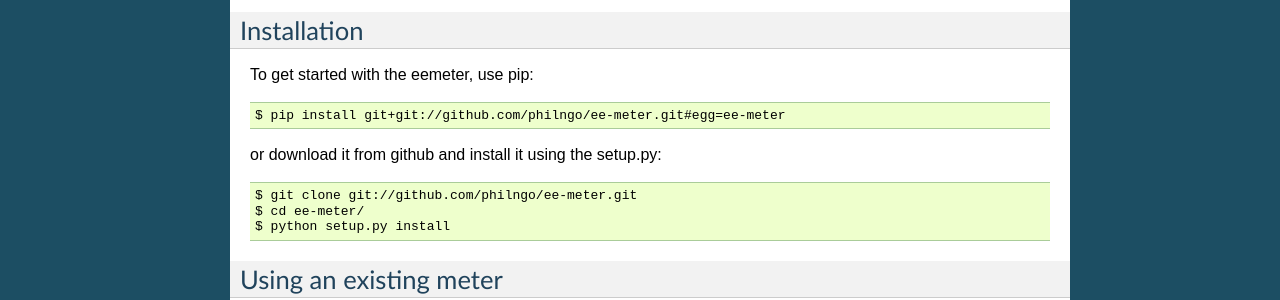
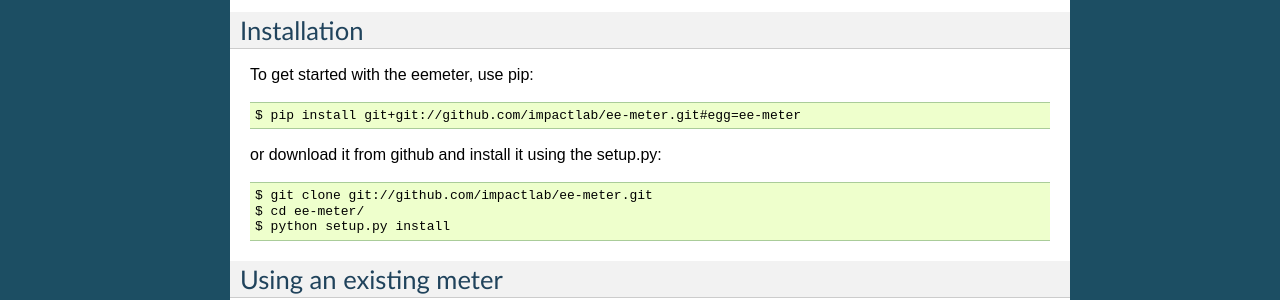
Before and after one commit to openeemeter/eemeter, a Sphinx documentation site: the page built from docs/tutorial.rst, in a window 1280 px wide and 900 px high. Shown: the part 418-718 px from the top of the window. Built offline with Sphinx 7.4.7, drawn with Linux system fonts in a browser that asks for light colours.

Commit message:
change url path in tutorial

```diff
--- a/docs/tutorial.rst
+++ b/docs/tutorial.rst
@@ -27,11 +27,11 @@
 
 To get started with the eemeter, use pip::
 
-    $ pip install git+git://github.com/philngo/ee-meter.git#egg=ee-meter
+    $ pip install git+git://github.com/impactlab/ee-meter.git#egg=ee-meter
 
 or download it from github and install it using the setup.py::
 
-    $ git clone git://github.com/philngo/ee-meter.git
+    $ git clone git://github.com/impactlab/ee-meter.git
     $ cd ee-meter/
     $ python setup.py install
 
```
